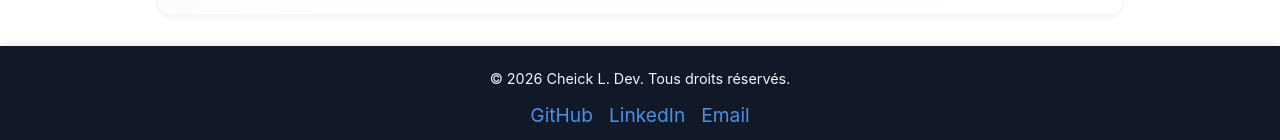
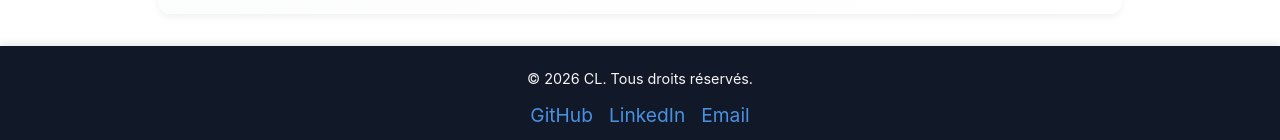
Before and after one commit to CL-KRMA/CL-KRMA, a Next.js app: page /about in a window 1280 px wide. Shown: the part 986-1126 px from the top of the page. Built offline with nearby package versions, Linux system fonts and the light colour scheme.

Commit message:
Mise a jour de deux components

```diff
--- a/app/page.tsx
+++ b/app/page.tsx
@@ -9,7 +9,7 @@ export default function Home() {
     return <div>
         <Header />
          <div className="home">
-      <h1>👋 Salut, je suis <strong>Cheick L. Dev</strong></h1>
+      <h1>👋 Salut, je suis <strong>Cheick</strong></h1>
       <p>
         <strong>Ingénieur DevOps</strong> passionné par la création de solutions
         digitales modernes. Mon objectif: <em>transformer vos idées en expériences
--- a/components/Footer.tsx
+++ b/components/Footer.tsx
@@ -1,7 +1,7 @@
 function Footer() {
   return (
     <footer className="footer">
-      <p>© 2026 Cheick L. Dev. Tous droits réservés.</p>
+      <p>© 2026 CL. Tous droits réservés.</p>
       <div className="socials">
         <a href="https://github.com/CL-KRMA" target="_blank" rel="noopener noreferrer">GitHub</a>
         <a href="https://www.linkedin.com/in/cheick-laye-kourouma-2b1b423b8/?locale=fr-FR" target="_blank" rel="noopener noreferrer">LinkedIn</a>
```
